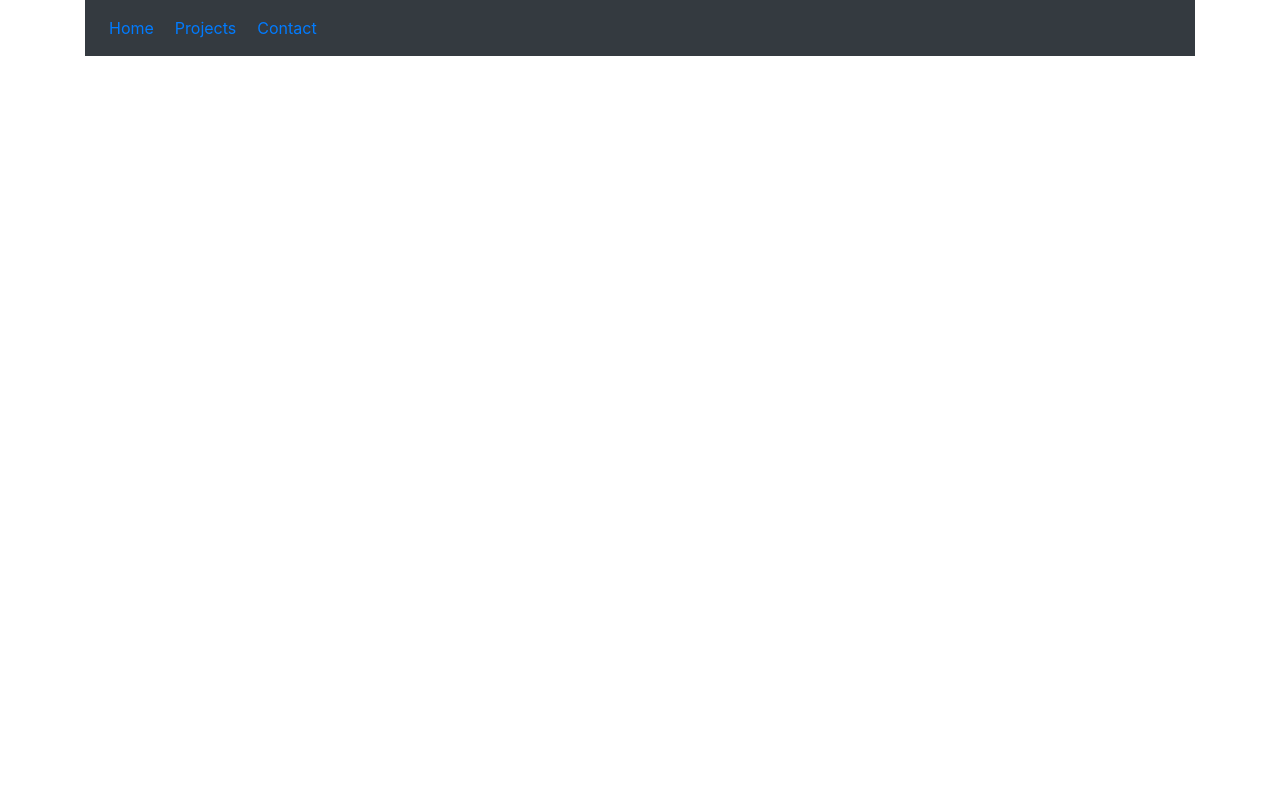
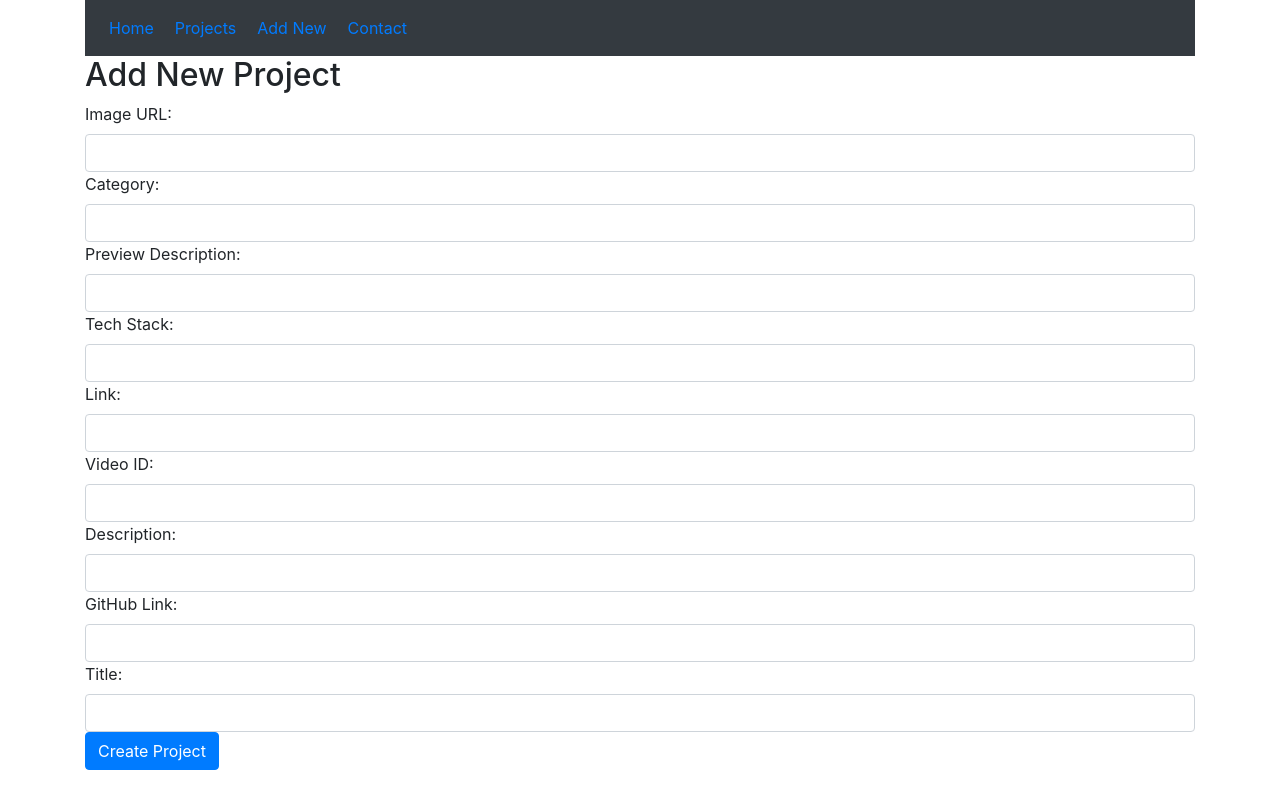
Before and after one commit to latrell-lee0919/website2.0-ui, a React (Create React App) app: page /create in a window 1280 px wide. Built offline with nearby package versions, Linux system fonts and the light colour scheme; no server answers.

Commit message:
added form component

```diff
--- a/src/App.js
+++ b/src/App.js
@@ -3,6 +3,7 @@ import React, { useState, useEffect } from 'react'
 import { Home } from './components/Home';
 import { Navigation } from './components/Navigation';
 import { ProjectList } from './components/ProjectList';
+import { ProjectForm } from './components/ProjectForm'
 import {
   Routes,
   Route,
@@ -22,11 +23,20 @@ const App = () => {
     })
   }, [])
 
+  const addProject = (projectObject) => {
+    projectService
+    .create(projectObject)
+    .then(returnedProject => {
+        setProjects(projects.concat(returnedProject))
+    })
+}
+
   return (
     <div className="container">
       <Navigation />
       <Routes>
         <Route path="/projects" element={<ProjectList projects={projects} />}/>
+        <Route path="/create" element={<ProjectForm createProject={addProject} />}/>
         <Route path="/" element={<Home />}/>
       </Routes>
     </div>
--- a/src/components/Navigation.js
+++ b/src/components/Navigation.js
@@ -20,6 +20,9 @@ export const Navigation = () => {
                     <Link style={padding} to="/projects">Projects</Link>
                 </Nav.Link>
                 <Nav.Link href="#" as="span">
+                    <Link style={padding} to="/create">Add New</Link>
+                </Nav.Link>
+                <Nav.Link href="#" as="span">
                     <Link style={padding} to="#">Contact</Link>
                 </Nav.Link>
                 {/* <Nav.Link href="#" as="span">
--- a/src/components/ProjectForm.js
+++ b/src/components/ProjectForm.js
@@ -1 +1,111 @@
-import React from "react"
+import React, { useState } from "react"
+import { Form, Button } from "react-bootstrap"
+
+export const ProjectForm = ({
+    createProject
+}) => {
+    const [imageUrl, setImageUrl] = useState('')
+    const [category, setCategory] = useState('')
+    const [previewDescription, setPreviewDescription] = useState('')
+    const [techStack, setTechStack] = useState('')
+    const [link, setLink] = useState('')
+    const [videoId, setVideoId] = useState('')
+    const [description, setDescription] = useState('')
+    const [githubLink, setGithubLink] = useState('')
+    const [title, setTitle] = useState('')
+
+
+    const addProject = (event) => {
+        event.preventDefault()
+        createProject({
+            imageUrl: imageUrl,
+            category: category,
+            previewDescription: previewDescription,
+            techStack: techStack,
+            link: link,
+            videoId: videoId,
+            description: description,
+            githubLink: githubLink,
+            title: title
+        })
+
+        setImageUrl('')
+        setCategory('')
+        setPreviewDescription('')
+        setTechStack('')
+        setLink('')
+        setVideoId('')
+        setDescription('')
+        setGithubLink('')
+        setTitle('')
+    }
+
+    return (
+        <div>
+            <h2>Add New Project</h2>
+            <Form onSubmit={addProject}>
+                <Form.Group>
+                    <Form.Label>Image URL:</Form.Label>
+                    <Form.Control
+                        type="text"
+                        name="imageUrl"
+                        onChange={({ target }) => setImageUrl(target.value)}
+                    />
+                    <Form.Label>Category:</Form.Label>
+                    <Form.Control
+                        type="text"
+                        name="category"
+                        onChange={({ target }) => setCategory(target.value)}
+                    />
+                    <Form.Label>Preview Description:</Form.Label>
+                    <Form.Control
+                        type="text"
+                        name="previewDescription"
+                        onChange={({ target }) => setPreviewDescription(target.value)}
+                    />
+                    <Form.Label>Tech Stack:</Form.Label>
+                    <Form.Control
+                        type="text"
+                        name="techStack"
+                        onChange={({ target }) => setTechStack(target.value)}
+                    />
+                    <Form.Label>Link:</Form.Label>
+                    <Form.Control
+                        type="text"
+                        name="link"
+                        onChange={({ target }) => setLink(target.value)}
+                    />
+                    <Form.Label>Video ID:</Form.Label>
+                    <Form.Control
+                        type="text"
+                        name="videoId"
+                        onChange={({ target }) => setVideoId(target.value)}
+                    />
+                    <Form.Label>Description:</Form.Label>
+                    <Form.Control
+                        type="text"
+                        name="description"
+                        onChange={({ target }) => setDescription(target.value)}
+                    />
+                    <Form.Label>GitHub Link:</Form.Label>
+                    <Form.Control
+                        type="text"
+                        name="githubLink"
+                        onChange={({ target }) => setGithubLink(target.value)}
+                    />
+                    <Form.Label>Title:</Form.Label>
+                    <Form.Control
+                        type="text"
+                        name="title"
+                        onChange={({ target }) => setTitle(target.value)}
+                    />
+                    <Button variant="primary" type="submit">
+                        Create Project
+                    </Button>
+                </Form.Group>
+            </Form>
+        </div>
+    )
+
+
+}
--- a/src/services/projects.js
+++ b/src/services/projects.js
@@ -9,5 +9,10 @@ const getAll = async () => {
     return response.data
 }
 
+const create = async (newObject) => {
+    const response = await axios.post(baseUrl, newObject)
+    return response.data
+}
+
 // eslint-disable-next-line import/no-anonymous-default-export
-export default { getAll }
+export default { getAll, create }
```
